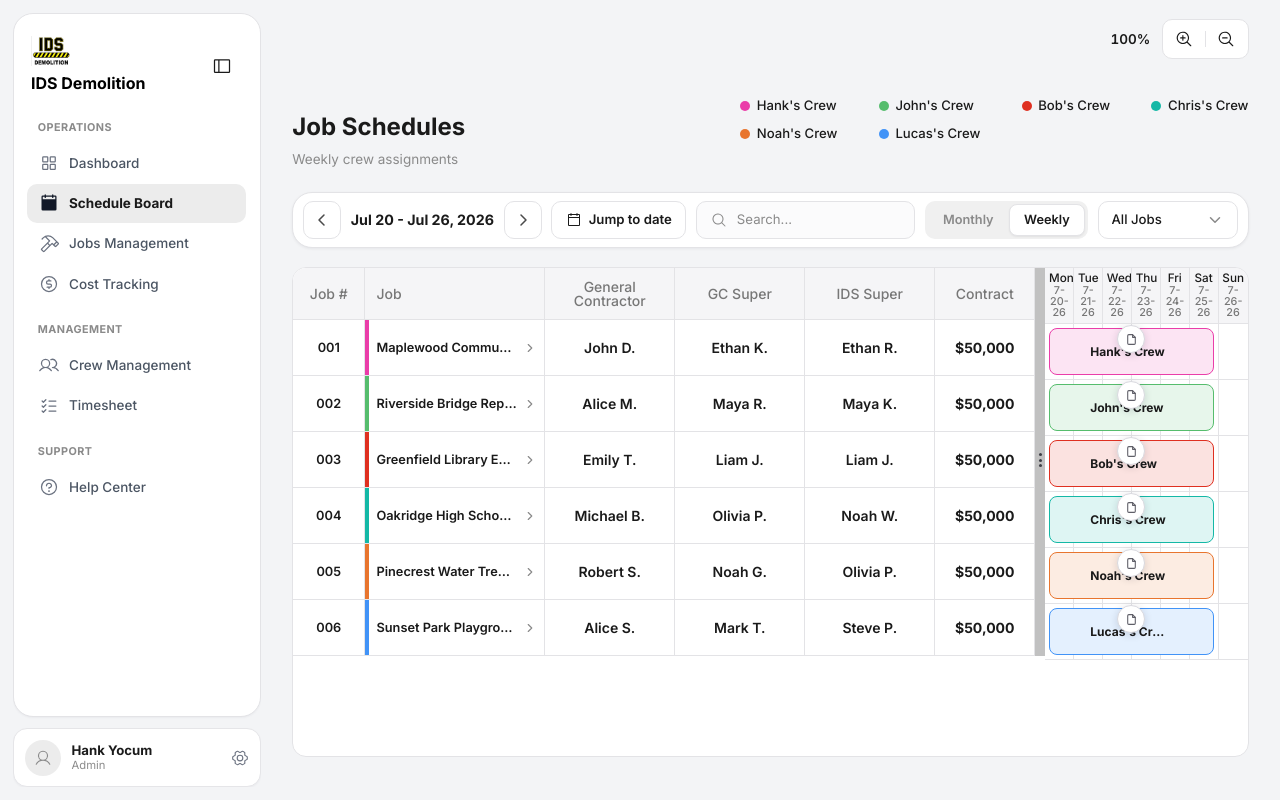
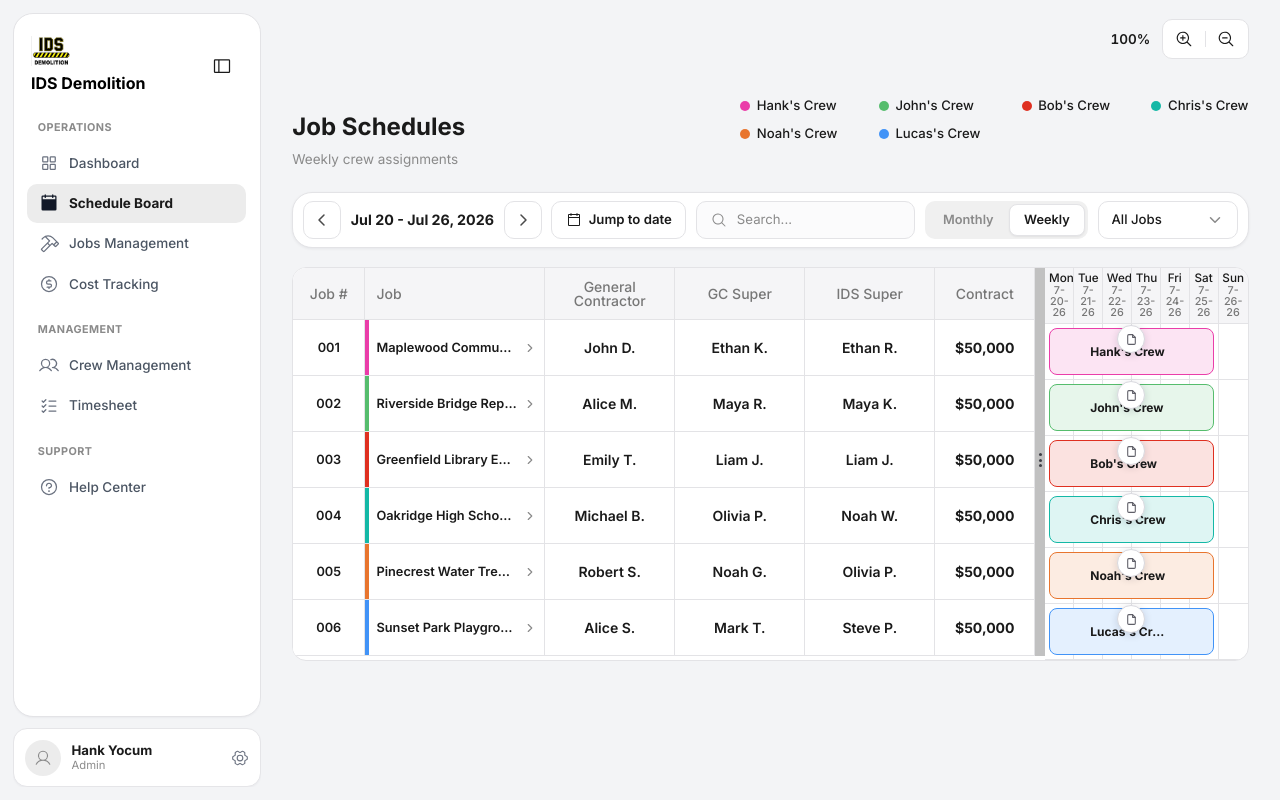
Before and after one commit to App-Stop/ids-web, a React (Vite) app: page /schedule-board in a window 1280 px wide. Built offline with nearby package versions, Linux system fonts and the light colour scheme.

Commit message:
fixed height

```diff
--- a/src/pages/ScheduleBoard.css
+++ b/src/pages/ScheduleBoard.css
@@ -195,13 +195,12 @@
 
 /* Board fills remaining viewport; days stretch to the right edge */
 .sb-main {
-  align-self: stretch;
+  align-self: flex-start;
   display: flex;
   flex-direction: column;
   min-width: 0;
-  height: calc(100svh - 1.7rem);
+  width: 100%;
   max-height: calc(100svh - 1.7rem);
-  overflow: hidden;
   box-sizing: border-box;
 }
 
```
